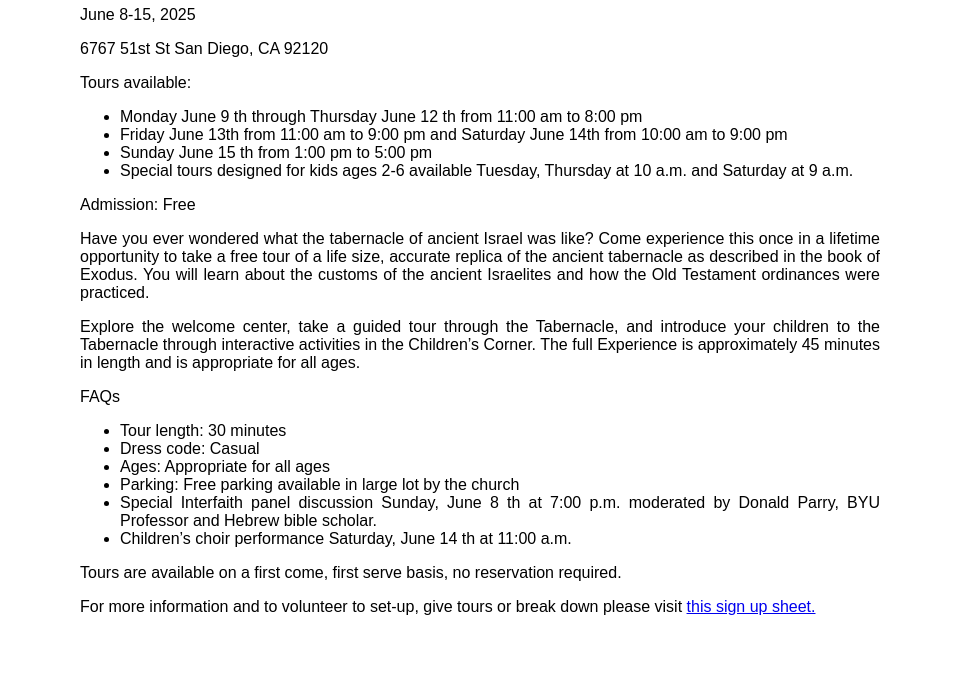
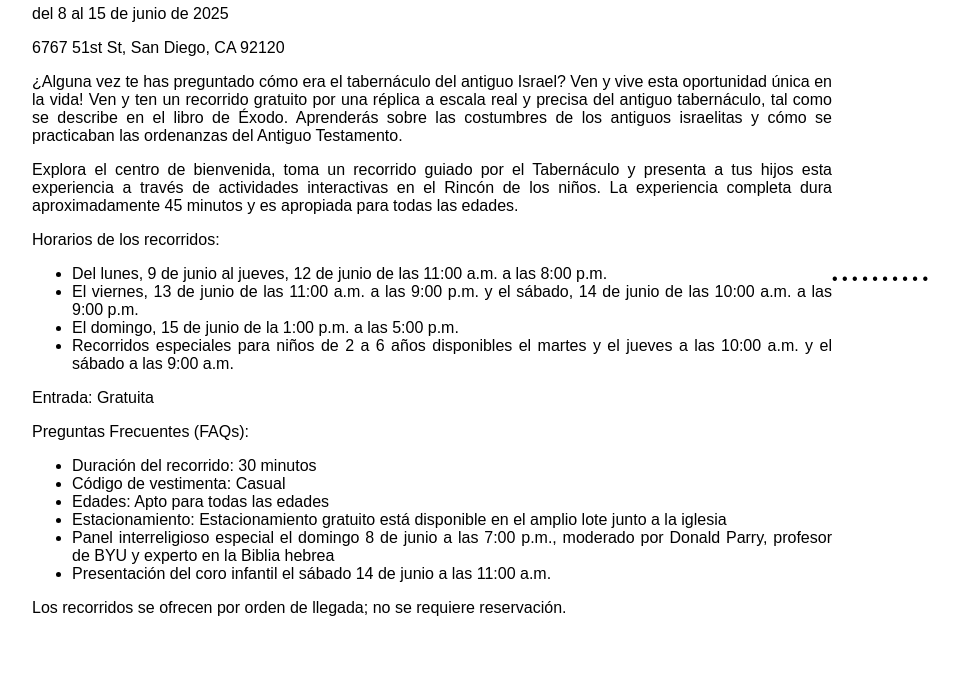
Before and after one commit to California-San-Diego-Mission/experienciadeltabernaculo, a plain HTML site: page index.html in a window 1280 px wide. Shown: the part 121-800 px from the top of the page, without its empty margins (160-1119 px from the left). Drawn offline with Linux system fonts and the light colour scheme.

Commit message:
swapped order of paragraphs to match Sister Merritt's requests, and swapped text to the translation that la hermana Cifuentes approved

```diff
--- a/index.html
+++ b/index.html
@@ -8,32 +8,55 @@
 </head>
 <body>
     <div class="content">
-        <h1>SPANISH Tabernacle Experience</h1>
-        <p>June 8-15, 2025</p>
-        <p>6767 51st St San Diego, CA 92120</p>
-        <P>Tours available:</P>
+        <h1>Experiencia del Tabernáculo</h1>
+        <p>del 8 al 15 de junio de 2025</p>
+        <p>6767 51st St, San Diego, CA 92120</p>
+
+        <p> ¿Alguna vez te has preguntado cómo era el tabernáculo del antiguo Israel? Ven y vive esta oportunidad única en la vida! Ven y ten un recorrido gratuito por una réplica a escala real y precisa del antiguo tabernáculo, tal como se describe en el libro de Éxodo. Aprenderás sobre las costumbres de los antiguos israelitas y cómo se practicaban las ordenanzas del Antiguo Testamento.</p>
+        <p> Explora el centro de bienvenida, toma un recorrido guiado por el Tabernáculo y presenta a tus hijos esta experiencia a través de actividades interactivas en el Rincón de los niños. La experiencia completa dura aproximadamente 45 minutos y es apropiada para todas las edades.</p>
+
+        <P>Horarios de los recorridos:</P>
         <ul>
-            <li> Monday June 9 th through Thursday June 12 th from 11:00 am to 8:00 pm</li>
-            <li>Friday June 13th from 11:00 am to 9:00 pm and Saturday June 14th from 10:00
-                am to 9:00 pm</li>
-            <li>Sunday June 15 th from 1:00 pm to 5:00 pm</li>
-            <li>Special tours designed for kids ages 2-6 available Tuesday, Thursday at 10 a.m. and Saturday at 9 a.m.</li>
+            <li>Del lunes, 9 de junio al jueves, 12 de junio de las 11:00 a.m. a las 8:00 p.m.</li>
+            <li>El viernes, 13 de junio de las 11:00 a.m. a las 9:00 p.m. y el sábado, 14 de junio de las 10:00 a.m. a las 9:00 p.m.</li>
+            <li>El domingo, 15 de junio de la 1:00 p.m. a las 5:00 p.m.</li>
+            <li>Recorridos especiales para niños de 2 a 6 años disponibles el martes y el jueves a las 10:00 a.m. y el sábado a las 9:00 a.m.</li>
         </ul>
-        <p> Admission: Free</p>
-        <p> Have you ever wondered what the tabernacle of ancient Israel was like? Come experience this once in a lifetime opportunity to take a free tour of a life size, accurate replica of the ancient tabernacle as described in the book of Exodus. You will learn about the customs of the ancient Israelites and how the Old Testament ordinances were practiced.</p>
-        <p> Explore the welcome center, take a guided tour through the Tabernacle, and introduce your children to the Tabernacle through interactive activities in the Children’s Corner. The full Experience is approximately 45 minutes in length and is appropriate for all ages.</p>
-        <p>FAQs</p>
+        <p>Entrada: Gratuita</p>
+
+        <p>Preguntas Frecuentes (FAQs):</p>
         <ul>
-            <li>Tour length: 30 minutes</li>
-            <li>Dress code: Casual</li>
-            <li>Ages: Appropriate for all ages</li>
-            <li>Parking: Free parking available in large lot by the church</li>
-            <li>Special Interfaith panel discussion Sunday, June 8 th at 7:00 p.m. moderated by Donald Parry, BYU Professor and Hebrew bible scholar.</li>
-            <li>Children’s choir performance Saturday, June 14 th at 11:00 a.m.</li>
+            <li>Duración del recorrido: 30 minutos</li>
+            <li>Código de vestimenta: Casual</li>
+            <li>Edades: Apto para todas las edades</li>
+            <li>Estacionamiento: Estacionamiento gratuito está disponible en el amplio lote junto a la iglesia</li>
+            <li>Panel interreligioso especial el domingo 8 de junio a las 7:00 p.m., moderado por Donald Parry, profesor de BYU y experto en la Biblia hebrea</li>
+            <li>Presentación del coro infantil el sábado 14 de junio a las 11:00 a.m.</li>
         </ul>
-        <p> Tours are available on a first come, first serve basis, no reservation required.</p>
-        <p>For more information and to volunteer to set-up, give tours or break down please visit <a href="https://signup.com/group/1231277240074">this sign up sheet.</a></p>
-
+        <p>Los recorridos se ofrecen por orden de llegada; no se requiere reservación.</p>
     </div>
 </body>
 </html>
+
+
+
+
+
+
+
+
+
+
+•
+•
+•
+•
+
+
+
+•
+•
+•
+•
+•
+•
```
